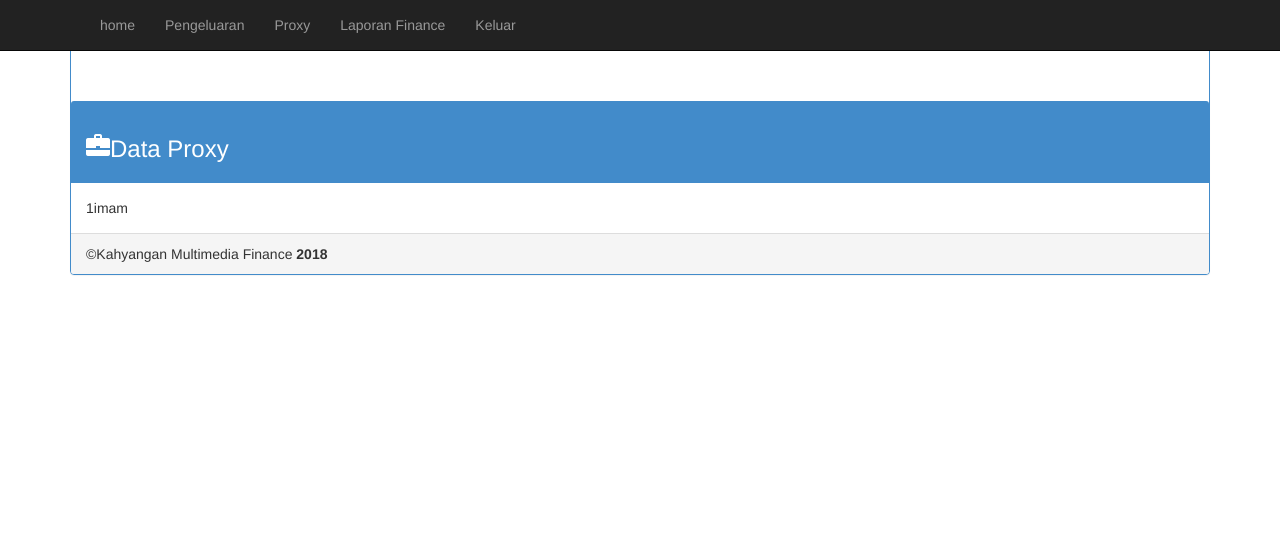
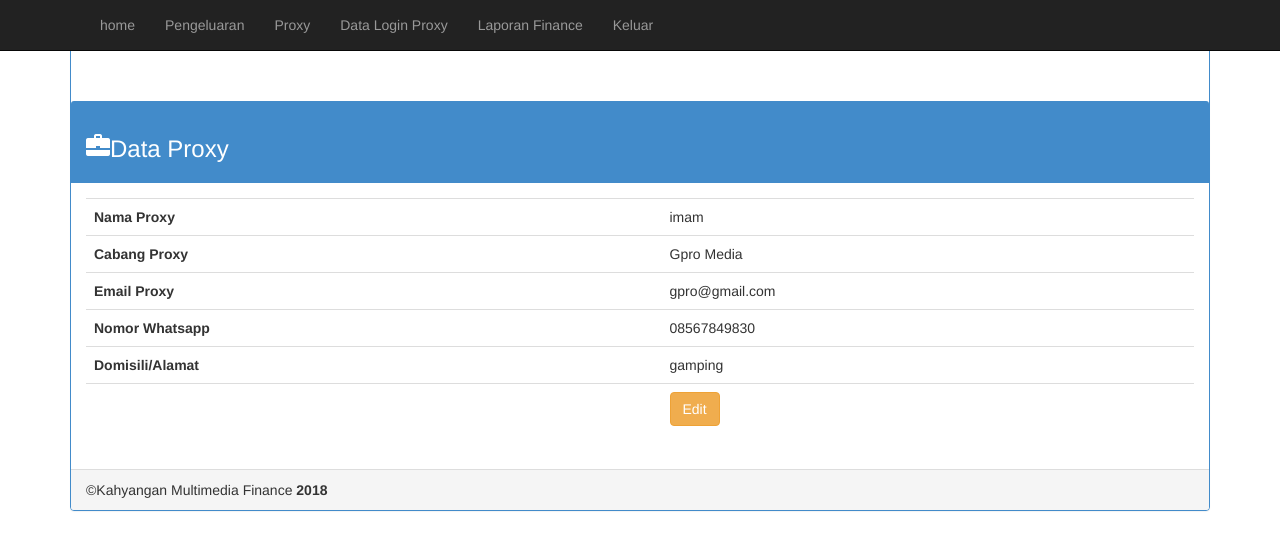
Before and after one commit to nopezi/kp3, a PHP site: page /member/proxy.php in a window 1280 px wide. Shown: the top 550 px of the page. Run offline with PHP 8.4, Linux system fonts and the light colour scheme; a user stored in the database is signed in; data comes from the database, SQL or seed files in the repository; some libraries are stand-ins or nearby versions.

Commit message:
proxy
edit file proxy pada member

```diff
--- a/member/header.php
+++ b/member/header.php
@@ -18,3 +18,26 @@
 
 
 </head>
+
+<div class="navbar navbar-inverse navbar-fixed-top" role="navigation">
+    <div class="container">
+      <div class="navbar-header">
+          <button type="button" class="navbar-toggle" data-toggle="collapse" data-target=".navbar-collapse">
+             <span class="sr-only">Toggle navigation</span>
+             <span class="icon-bar"></span>
+             <span class="icon-bar"></span>
+             <span class="icon-bar"></span>
+          </button>
+       </div>
+            <div class="navbar-collapse collapse">
+                <ul class="nav navbar-nav">
+                <li><a href="index.php">home</a></li>
+                <li><a href="pengeluaran.php">Pengeluaran</a></li>
+                <li><a href="proxy.php" >Proxy</a></li>
+                <li><a href="user.php">Data Login Proxy</a></li>
+                <li><a href="finance.php" >Laporan Finance</a></li>
+                <li class=""><a href="../logout.php" class="dropdown-toggle">Keluar </a></li>
+                </ul>
+            </div>
+    </div>
+</div>
--- a/member/proxy.php
+++ b/member/proxy.php
@@ -9,30 +9,7 @@ include 'header.php';
 ?>
 
 
-<div class="navbar navbar-inverse navbar-fixed-top" role="navigation">
-    <div class="container">
-      <div class="navbar-header">
-          <button type="button" class="navbar-toggle" data-toggle="collapse" data-target=".navbar-collapse">
-             <span class="sr-only">Toggle navigation</span>
-             <span class="icon-bar"></span>
-             <span class="icon-bar"></span>
-             <span class="icon-bar"></span>
-          </button>
-       </div>
-            <div class="navbar-collapse collapse">
-                <ul class="nav navbar-nav">
-                 <li><a href="index.php">home</a></li>
-
-
-                    <li><a href="pengeluaran.php" title="">Pengeluaran</a></li>
-                    <li><a href="proxy.php" >Proxy</a></li>
-                    <li><a href="finance.php" >Laporan Finance</a></li>
-
-                    <li class=""><a href="../logout.php" class="dropdown-toggle">Keluar </a></li>
-                </ul>
-            </div>
-    </div>
-</div>
+<?php require_once 'header.php'; ?>
 
 
 <div class="container">
@@ -43,7 +20,7 @@ include 'header.php';
 	</div>
 
 
-	<div class="panel-body">
+<div class="panel-body">
 <?php
 $id_proxy = $_SESSION['user'];
 $id_brg=mysqli_real_escape_string($koneksi, $id_proxy);
@@ -52,14 +29,41 @@ $det=mysqli_query($koneksi, $sql)or die(mysql_error());
 $d = mysqli_fetch_assoc($det);
 if ($d['id_proxy']==$id_proxy) {
 	// die(print_r($d));
-	echo $d['id_proxy'];
-	echo $d['nama_proxy'];
-}else {
-	echo 'string';
-}
+    ?>
+
+<table class="table">
+        <tr>
+            <td><b>Nama Proxy</b></td>
+            <td><?php echo $d['nama_proxy'] ?></td>
+        </tr>
+        <tr>
+            <td><b>Cabang Proxy</b></td>
+            <td><?php echo $d['cabang'] ?></td>
+        </tr>
+        <tr>
+            <td><b>Email Proxy</b></td>
+            <td><?php echo $d['email_proxy'] ?></td>
+        </tr>
+        <tr>
+            <td><b>Nomor Whatsapp</b></td>
+            <td><?php echo $d['no_wa'] ?></td>
+        </tr>
+        <tr>
+            <td><b>Domisili/Alamat</b></td>
+            <td><?php echo $d['lokasi'] ?></td>
+        </tr>
+        <tr>
+            <td></td>
+            <td>
+                <a href="edit_proxy.php?id_proxy=<?php echo $d['id_proxy']; ?>" class="btn btn-warning">Edit</a>
+            </td>
+        </tr>
+    </table>
+
+<?php }else { ?>
 
 
-?>
+<?php } ?>
 
 
 
```
Also changed, not shown: member/index.php (+1 -24 lines), 3 other files.
